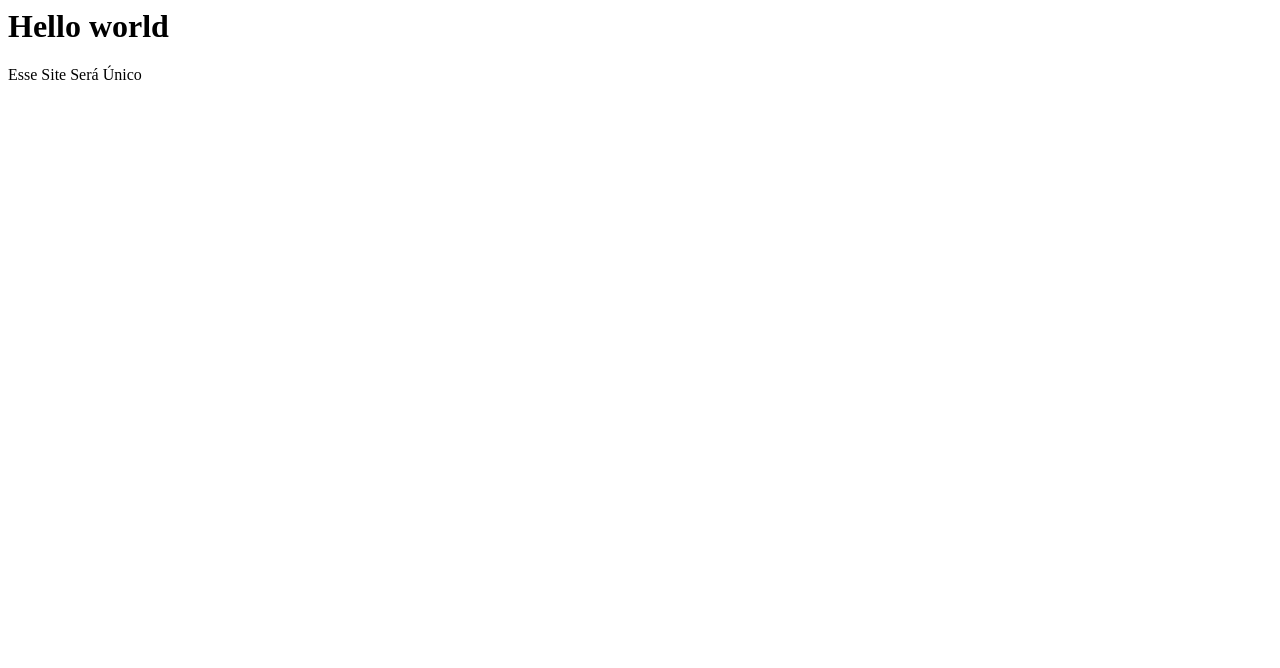
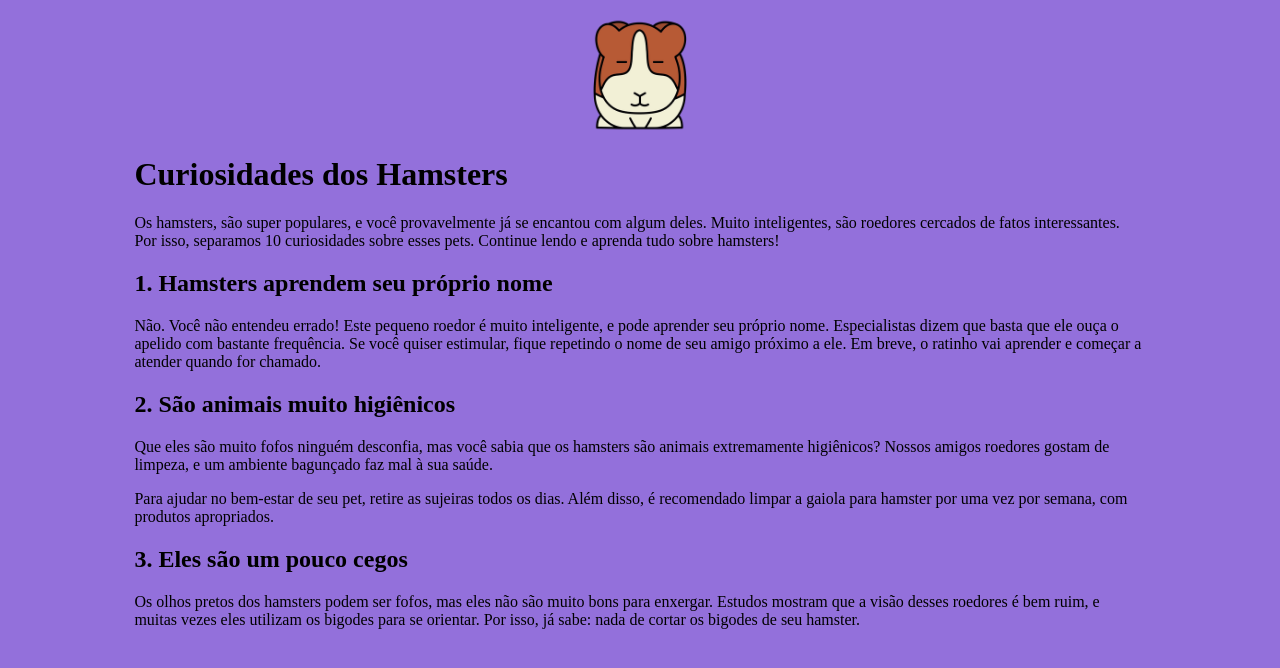
Before and after one commit to projetos-marjory/meuprimeirosite, a plain HTML site: page index.html in a window 1280 px wide. Drawn offline with Linux system fonts and the light colour scheme.

Commit message:
versao alinhamento imagem css

```diff
--- /dev/null
+++ b/css/estilo.css
@@ -0,0 +1,16 @@
+body {
+    background-color:#9370DB ;
+}
+
+img{
+    width: 10%;
+}
+
+figure{
+    text-align: center;
+}
+
+.container{
+    width: 80%;
+    margin: auto
+}
--- a/index.html
+++ b/index.html
@@ -1,9 +1,22 @@
 <html>
     <head>
-        <title>Meu Primeiro Site</title>
+        <title>Tips Hamsters</title>
+        <link rel="stylesheet" href="css/estilo.css">
     </head>
     <body>
-        <h1>Hello world</h1>
-        <P>Esse Site Será Único</P>
+        <figure>
+            <img src="img/logo.png" alt="">
+        </figure>
+        <div class="container">
+            <h1>Curiosidades dos Hamsters</h1>
+            <P>Os hamsters, são super populares, e você provavelmente já se encantou com algum deles. Muito inteligentes, são roedores cercados de fatos interessantes. Por isso, separamos 10 curiosidades sobre esses pets. Continue lendo e aprenda tudo sobre hamsters!</P>
+            <h2>1. Hamsters aprendem seu próprio nome</h2>
+            <p>Não. Você não entendeu errado! Este pequeno roedor é muito inteligente, e pode aprender seu próprio nome. Especialistas dizem que basta que ele ouça o apelido com bastante frequência. Se você quiser estimular, fique repetindo o nome de seu amigo próximo a ele. Em breve, o ratinho vai aprender e começar a atender quando for chamado.</p>
+            <h2>2. São animais muito higiênicos</h2>
+            <p>Que eles são muito fofos ninguém desconfia, mas você sabia que os hamsters são animais extremamente higiênicos? Nossos amigos roedores gostam de limpeza, e um ambiente bagunçado faz mal à sua saúde.</p>
+            <p>Para ajudar no bem-estar de seu pet, retire as sujeiras todos os dias. Além disso, é recomendado limpar a gaiola para hamster por uma vez por semana, com produtos apropriados.</p>
+            <h2>3. Eles são um pouco cegos</h2>
+            <p>Os olhos pretos dos hamsters podem ser fofos, mas eles não são muito bons para enxergar. Estudos mostram que a visão desses roedores é bem ruim, e muitas vezes eles utilizam os bigodes para se orientar. Por isso, já sabe: nada de cortar os bigodes de seu hamster.</p>
+        </div>
     </body>
 </html>
```
Also changed, not shown: img/logo.png (added).
